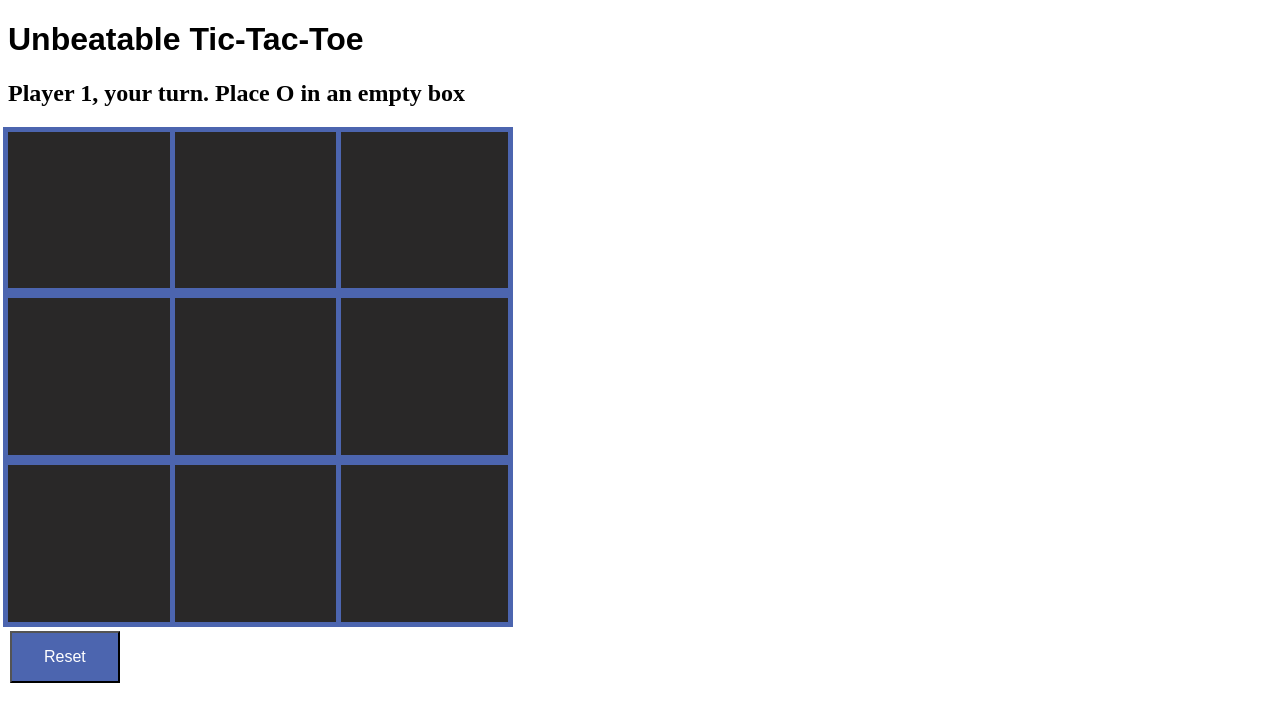
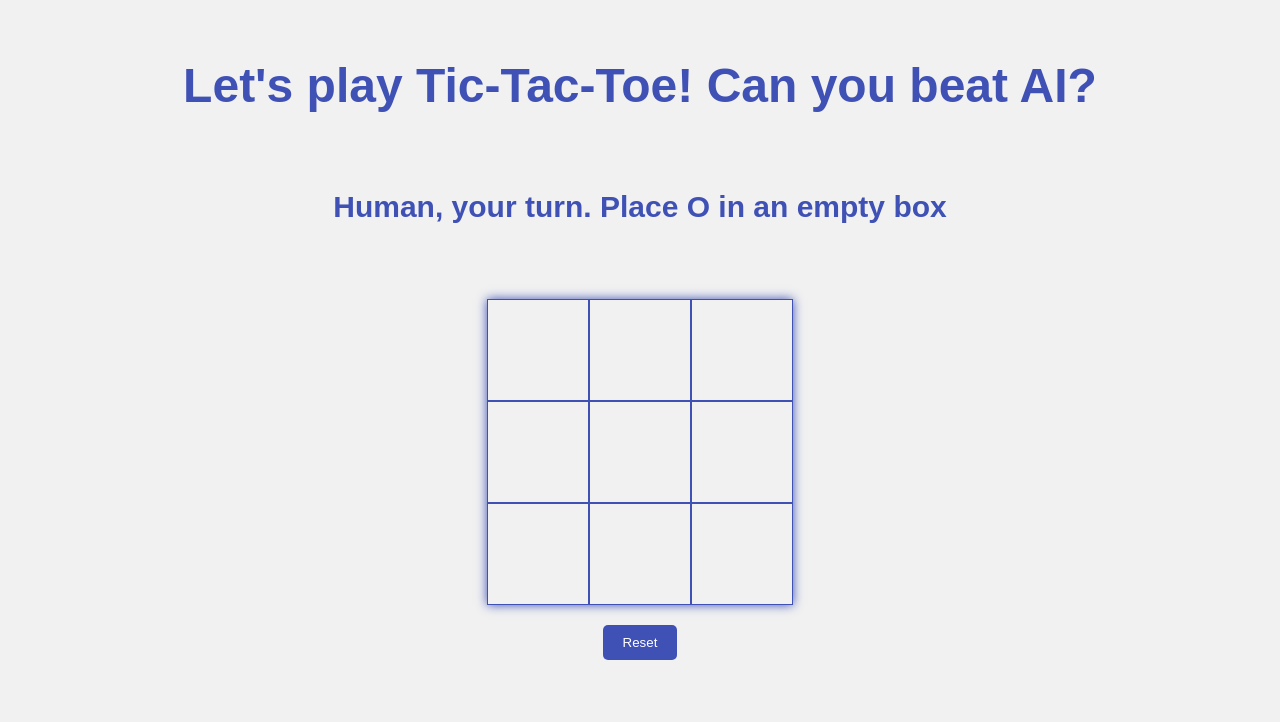
Before and after one commit to hassmemon/tic-tac-toe, a PHP site: page /index.html in a window 1280 px wide. Shown: the top 722 px of the page. Run offline with PHP 8.4, Linux system fonts and the light colour scheme.

Commit message:
style update

```diff
--- a/index.html
+++ b/index.html
@@ -3,8 +3,8 @@
     <link rel="stylesheet" href="style.css">
 </head>
 <body>
-<h1>Unbeatable Tic-Tac-Toe</h1>
-<div id="player"><h2>Player 1, your turn. Place O in an empty box</h2></div>
+<h1>Let's play Tic-Tac-Toe! Can you beat AI?</h1>
+<div id="player"><h2>Human, your turn. Place O in an empty box</h2></div>
     <div class="grid">
         <div class="box" id="box1" data-index="0"></div>
         <div class="box" id="box2" data-index="1"></div>
@@ -21,6 +21,6 @@
         <button type="button" id="reset">Reset</button>
     </div>
 
-    <script src="script.js"></script>
+    <script src="script2.js"></script>
 </body>
 </html>
--- a/index.php
+++ /dev/null
@@ -1 +0,0 @@
-<?php include_once("home.html"); ?>
--- /dev/null
+++ b/script2.js
@@ -0,0 +1,115 @@
+let board = Array(9).fill("");
+
+document.querySelectorAll(".box").forEach(function (box) {
+  box.addEventListener("click", function (event) {
+    let index = box.getAttribute("data-index");
+    if (board[index] === "") {
+      board[index] = "O";
+      box.textContent = "O";
+      let result = checkWin(board);
+      if (result === 10) {
+        document.querySelector("#player").textContent = "You win!";
+      } else if (result === -10) {
+        document.querySelector("#player").textContent = "AI wins!";
+      } else if (result === 0) {
+        document.querySelector("#player").textContent = "It's a draw!";
+      } else {
+        let bestMove = getBestMove(board);
+        board[bestMove] = "X";
+        document.querySelector("#box" + (bestMove + 1)).textContent = "X";
+        let result = checkWin(board);
+        if (result === 10) {
+          document.querySelector("#player").textContent = "You win!";
+        } else if (result === -10) {
+          document.querySelector("#player").textContent = "AI wins!";
+        } else if (result === 0) {
+          document.querySelector("#player").textContent = "It's a draw!";
+        }
+      }
+    }
+  });
+});
+
+
+const winningCombinations = [
+  [0, 1, 2],
+  [3, 4, 5],
+  [6, 7, 8],
+  [0, 3, 6],
+  [1, 4, 7],
+  [2, 5, 8],
+  [0, 4, 8],
+  [2, 4, 6]
+];
+
+function minimax(board, depth, isMaximizing) {
+  let result = checkWin(board);
+  if (result !== null) {
+    return result;
+  }
+
+  if (isMaximizing) {
+    let bestScore = -Infinity;
+    for (let i = 0; i < board.length; i++) {
+      if (board[i] === "") {
+        board[i] = "O";
+        let score = minimax(board, depth + 1, false);
+        board[i] = "";
+        bestScore = Math.max(score, bestScore);
+      }
+    }
+    return bestScore - depth;
+  } else {
+    let bestScore = Infinity;
+    for (let i = 0; i < board.length; i++) {
+      if (board[i] === "") {
+        board[i] = "X";
+        let score = minimax(board, depth + 1, true);
+        board[i] = "";
+        bestScore = Math.min(score, bestScore);
+      }
+    }
+    return bestScore + depth;
+  }
+}
+
+function getBestMove(board) {
+  let bestScore = -Infinity;
+  let bestMove = -1;
+  for (let i = 0; i < board.length; i++) {
+    if (board[i] === "") {
+      board[i] = "X";
+      let score = minimax(board, 0, false);
+      board[i] = "";
+      if (score > bestScore) {
+        bestScore = score;
+        bestMove = i;
+      }
+    }
+  }
+  return bestMove;
+}
+
+
+function checkWin(board) {
+  for (let i = 0; i < winningCombinations.length; i++) {
+    let combination = winningCombinations[i];
+    if (board[combination[0]] === board[combination[1]] &&
+        board[combination[1]] === board[combination[2]]) {
+      if (board[combination[0]] === "O") {
+        return 10;
+      } else if (board[combination[0]] === "X") {
+        return -10;
+      }
+    }
+  }
+  for (let i = 0; i < board.length; i++) {
+    if (board[i] === "") {
+      return null;
+    }
+  }
+  return 0;
+}
+document.querySelector('#reset').addEventListener('click', function (event) {
+    location.reload();
+});
--- a/style.css
+++ b/style.css
@@ -1,41 +1,67 @@
+
+
 body {
-    max-width: 500px;
+  display: flex;
+  flex-direction: column;
+  align-items: center;
+  background-color: #F1F1F1;
+  font-family: Arial, sans-serif;
 }
+
 h1 {
-    font-size: 24;
-    font-family: Arial, Helvetica, sans-serif;
+  margin-top: 50px;
+  color: #3F51B5;
+  text-align: center;
+font-size: 48px;
+font-weight: bold;
 }
 
 .grid {
-    display: grid;
-    grid-template: repeat(3, 1fr) / repeat(3, 1fr);
-    margin: 0 auto;
-    flex-direction: column;
-    justify-items: center;
-    width: 500px;
-    height: 500px;
-    cursor: pointer;
+display: flex;
+flex-wrap: wrap;
+width: 306px;
+margin-top: 50px;
+box-shadow: 0 0 10px #3F51B5;
 }
 
+
+
 .box {
-    width: 100%;
-    border: 5px solid #4c65af;
-    background-color: rgb(41, 40, 40);
-    color: white;
-    display: flex;
-    justify-content: center;
-    align-items: center;
-    font-size: 4em;
+display: flex;
+justify-content: center;
+align-items: center;
+width: 100px;
+height: 100px;
+border: 1px solid #3F51B5;
+font-size: 48px;
+color: #3F51B5;
+cursor: pointer;
+transition: all 0.3s;
+}
+
+.box:hover {
+background-color: #3F51B5;
+color: white;
 }
 
 #reset {
-  background-color: #4c65af;
-  color: white;
-  padding: 15px 32px;
-  text-align: center;
-  text-decoration: none;
-  display: inline-block;
-  font-size: 16px;
-  margin: 4px 2px;
-  cursor: pointer;
+margin-top: 20px;
+padding: 10px 20px;
+background-color: #3F51B5;
+color: white;
+border: none;
+border-radius: 5px;
+cursor: pointer;
+transition: all 0.3s;
 }
+
+#reset:hover {
+background-color: #303F9F;
+}
+
+#player {
+margin-top: 20px;
+color: #3F51B5;
+font-size: 20px;
+font-weight: bold;
+}
```
